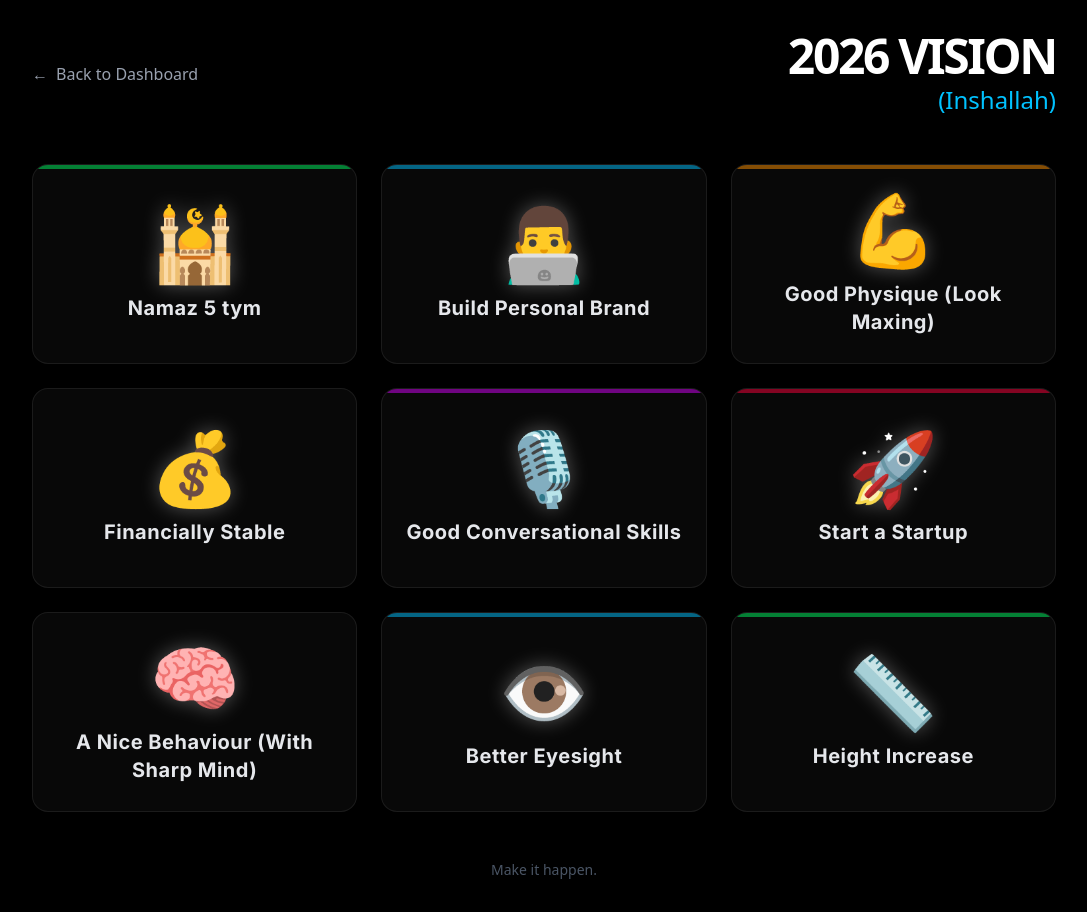
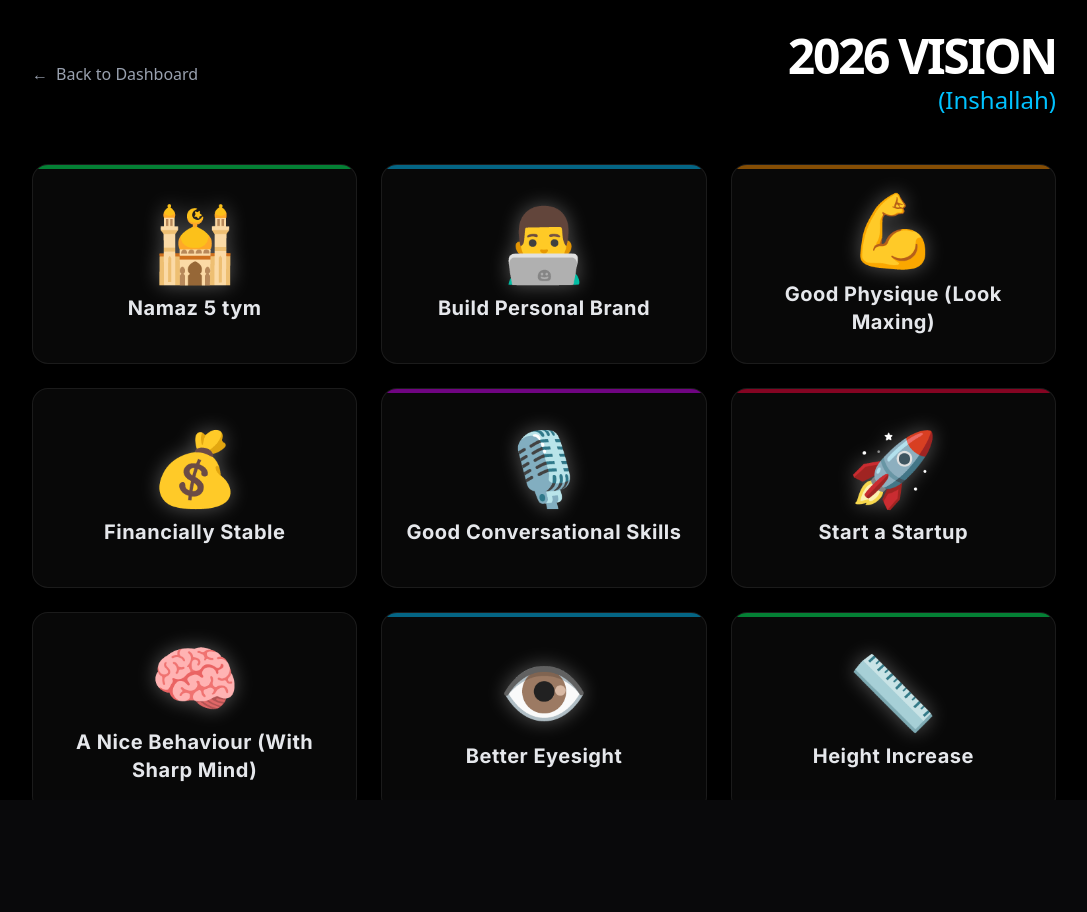
Before and after one commit to tanveerhkit/habit_tracker, a Next.js app: page /goals in a window 1280 px wide. Shown: the whole page, without its empty margins (96-1183 px from the left). After the commit the page ends 800 px from the top, so only its background shows below. Built offline with nearby package versions, Linux system fonts and the light colour scheme.

Commit message:
Fix: Enable vertical scrolling on Goals page

```diff
--- a/app/goals/page.tsx
+++ b/app/goals/page.tsx
@@ -17,8 +17,9 @@ const goals = [
 ];
 
 export default function GoalsPage() {
+    // Fix scrolling: Layout has overflow-hidden, so this page needs its own scroll container
     return (
-        <div className="min-h-screen bg-black text-white p-4 md:p-8 flex flex-col items-center">
+        <div className="h-screen overflow-y-auto w-full bg-black text-white p-4 md:p-8 flex flex-col items-center">
             {/* Header */}
             <header className="w-full max-w-5xl flex items-center justify-between mb-8 md:mb-12">
                 <Link href="/" className="text-gray-400 hover:text-white transition-colors flex items-center gap-2">
```
